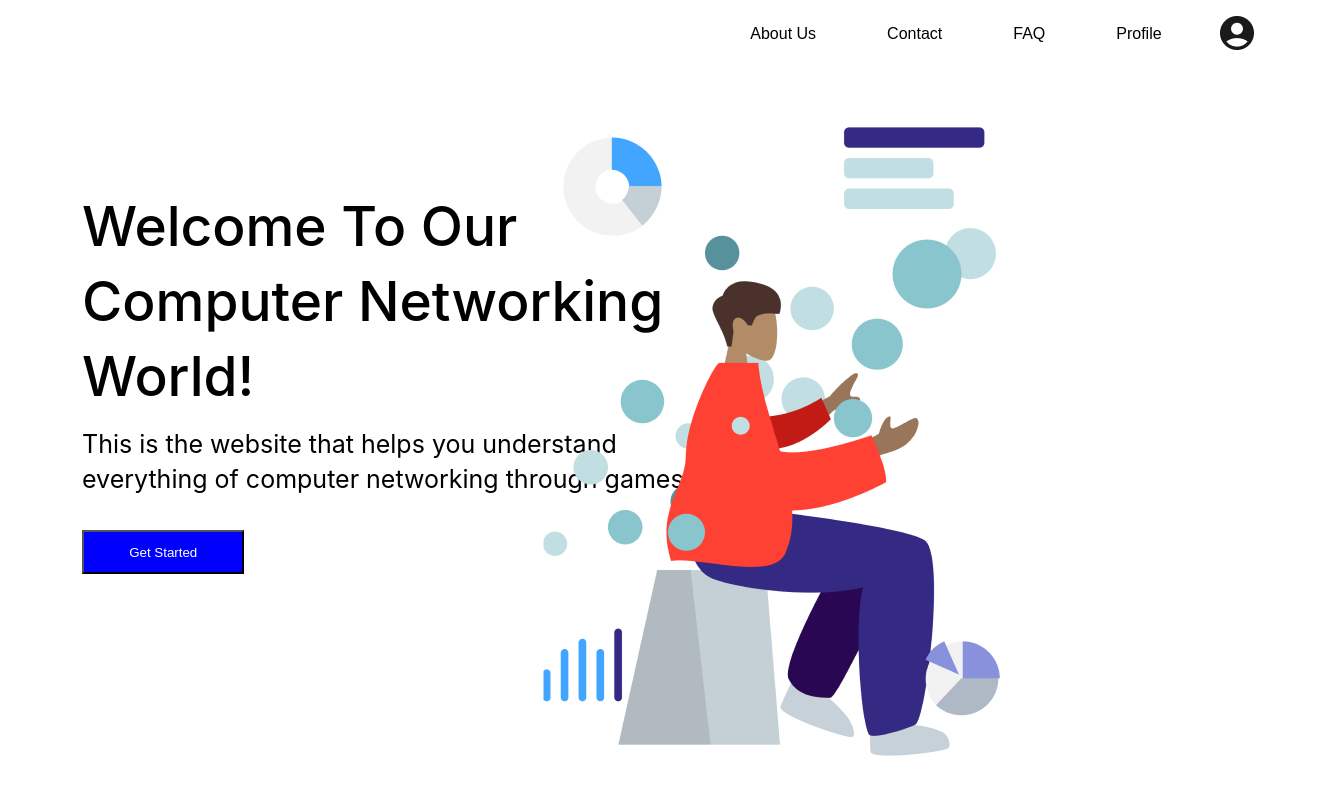
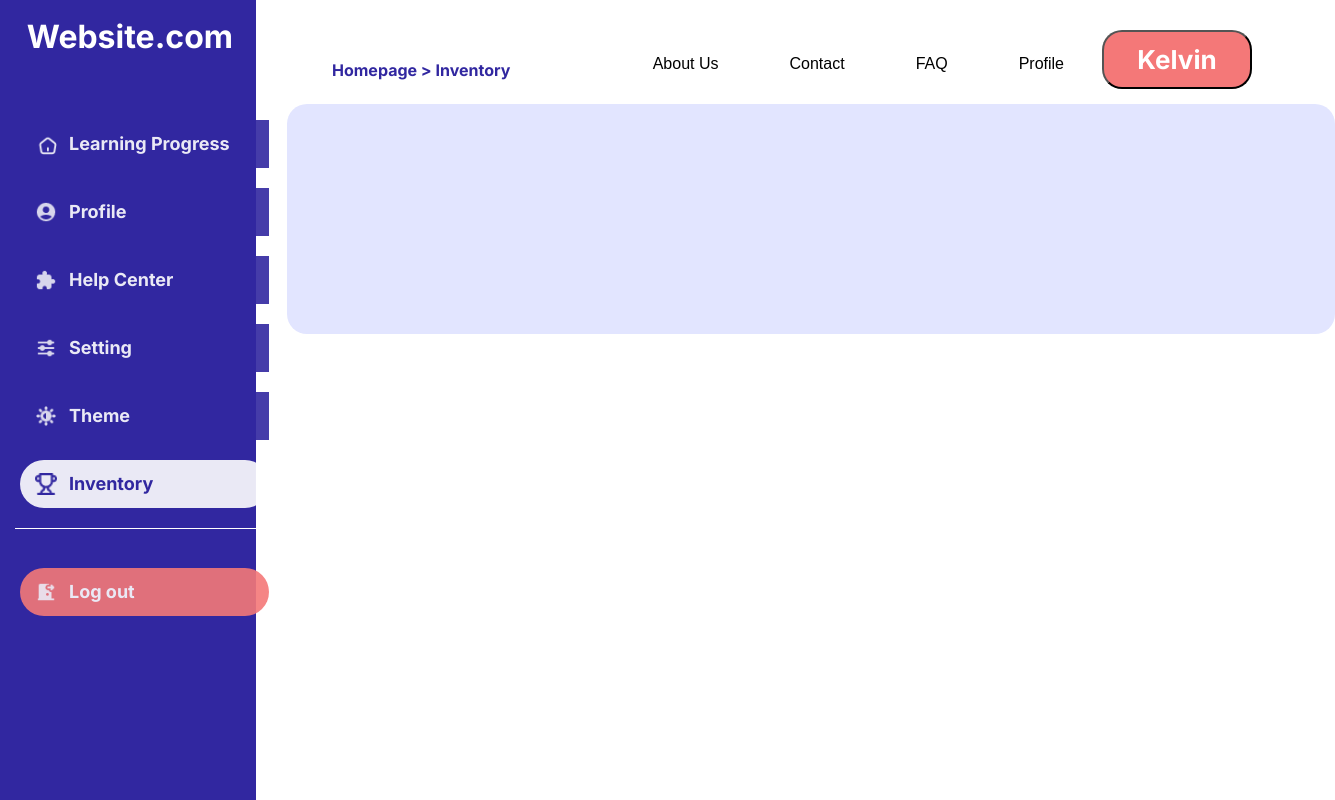
Before and after one commit to Networking-Platform/NetWhiz, a React (Create React App) app: page /inventory in a window 1280 px wide. Shown: the whole page, 1335 px wide, since content can reach past the window. Built offline with nearby package versions, Linux system fonts and the light colour scheme.

Commit message:
Set up routers

```diff
--- a/package.json
+++ b/package.json
@@ -3,6 +3,7 @@
   "version": "0.1.0",
   "private": true,
   "dependencies": {
+    "@fontsource/inter": "^5.0.16",
     "@testing-library/jest-dom": "^5.17.0",
     "@testing-library/react": "^13.4.0",
     "@testing-library/user-event": "^13.5.0",
@@ -12,6 +13,8 @@
     "@types/react-dom": "^18.2.18",
     "react": "^18.2.0",
     "react-dom": "^18.2.0",
+    "react-router": "^6.22.1",
+    "react-router-dom": "^6.22.1",
     "react-scripts": "5.0.1",
     "typescript": "^4.9.5",
     "web-vitals": "^2.1.4"
--- a/src/App.css
+++ b/src/App.css
@@ -1,3 +1,6 @@
+.body {
+  font-family: "Inter";
+}
 .App {
   text-align: center;
 }
--- a/src/App.tsx
+++ b/src/App.tsx
@@ -6,84 +6,93 @@ import AboutUs from './Components/AboutUs';
 import FAQ from './Components/FAQ';
 import Profile from './Components/Profile';
 import Inventory from './Components/Inventory';
+import "@fontsource/inter"
+import "@fontsource/inter/700.css";
+import { BrowserRouter as Router, Route, Routes, useNavigate } from 'react-router-dom';
 
 function App() {
-  const [currentPage, setCurrentPage] = useState('Home');
+
+  const usePageNavigation = () => {
+    const navigate = useNavigate();
+    return (pageName: string) => navigate(`/${pageName.toLowerCase()}`);
+  }
+
+  const setPage = usePageNavigation();
 
   const goToLogin = () => {
-    setCurrentPage('LogIn');
+    setPage('login');
   }
 
   const backToHome = () => {
-    setCurrentPage('Home');
+    setPage('');
   }
 
   const toContactPage = () => {
-    setCurrentPage('ContactUs');
+    setPage('contact');
   }
 
   const toAboutUsPage = () => {
-    setCurrentPage('AboutUs');
+    setPage('about');
   }
 
   const toFAQPage = () => {
-    setCurrentPage('FAQ');
+    setPage('faq');
   }
 
   const toProfilePage = () => {
-    setCurrentPage('Profile');
+    setPage('profile');
   }
 
   const toInventoryPage = () => {
-    setCurrentPage('Inventory');
+    setPage('inventory');
   }
 
   return (
     <div>
-      {currentPage === 'Home' ? <Home
+      <Routes>
+      <Route path="/" element={<Home
                                   getStartedHandler={goToLogin}
                                   aboutUsHandler={toAboutUsPage}
                                   contactHandler={toContactPage}
                                   FAQHandler={toFAQPage}
                                   ProfileHandler={toProfilePage}
-                                /> : null}
+                                />} />
 
-      {currentPage === 'LogIn' ? <LogIn
+      <Route path="/login" element={<LogIn
                                           backToHomeHandler={backToHome}
-                                  /> : null}
-
-      {currentPage === 'AboutUs' ? <AboutUs
+                                        />} />
+        <Route path="/contact" element={<ContactUs
                                             aboutUsHandler={toAboutUsPage}
                                             contactHandler={toContactPage}
                                             FAQHandler={toFAQPage}
-                                    /> : null}
-      {currentPage === 'ContactUs' ? <ContactUs
+                                          />} />
+        <Route path="/about" element={<AboutUs
                                           aboutUsHandler={toAboutUsPage}
                                           contactHandler={toContactPage}
                                           FAQHandler={toFAQPage}
-                                    /> : null}
-      {currentPage === 'FAQ' ? <FAQ
+                                        />} />
+        <Route path="/faq" element={<FAQ
                                         aboutUsHandler={toAboutUsPage}
                                         contactHandler={toContactPage}
                                         FAQHandler={toFAQPage}
-                                /> : null}
-      {currentPage === 'Profile' ? <Profile
+                                      />} />
+        <Route path="/profile" element={<Profile
                                             ProfileHandler={toProfilePage}
                                             aboutUsHandler={toAboutUsPage}
                                             contactHandler={toContactPage}
                                             FAQHandler={toFAQPage}
                                             getStartedHandler={goToLogin}
                                             InventoryHandler={toInventoryPage}
-                                    /> : null}
-      {currentPage === 'Inventory' ? <Inventory
+                                          />} />
+        <Route path="/inventory" element={<Inventory
                                               ProfileHandler={toProfilePage}
                                               aboutUsHandler={toAboutUsPage}
                                               contactHandler={toContactPage}
                                               FAQHandler={toFAQPage}
                                               getStartedHandler={goToLogin}
-                                    /> : null}
+                                            />} />
+      </Routes>
     </div>
-
   );
 }
 
--- a/src/Components/Inventory.tsx
+++ b/src/Components/Inventory.tsx
@@ -49,7 +49,7 @@ function Inventory({ProfileHandler,
                     Inventory
                 </button>
                 <div id="separation-line"></div>
-                <button id="sidebar-logout-button">
+                <button id="sidebar-logout-button" onClick={getStartedHandler}>
                     <img src={logout_icon} alt="Logout Icon"/>
                     Log out
                 </button>
@@ -64,6 +64,9 @@ function Inventory({ProfileHandler,
                     <button className="inventory-info-button" onClick={ProfileHandler}> Profile </button>
                 </div>
                 <button id = "red-name-button">Kelvin</button>
+                <div id="top-area">
+
+                </div>
             </div>
         </div>
     );
--- a/src/Components/Profile.tsx
+++ b/src/Components/Profile.tsx
@@ -52,7 +52,7 @@ function Profile({ProfileHandler,
                     Inventory
                 </button>
                 <div id="separation-line"></div>
-                <button id="sidebar-logout-button">
+                <button id="sidebar-logout-button" onClick={getStartedHandler}>
                     <img src={logout_icon} alt="Logout Icon"/>
                     Log out
                 </button>
--- a/src/Styles/Inventory.modules.css
+++ b/src/Styles/Inventory.modules.css
@@ -250,7 +250,7 @@
 
 #inventory-title {
     position: absolute;
-    width: 173px;
+    width: 200px;
     height: 22px;
     left: 76px;
     top: 60px;
@@ -285,3 +285,16 @@
     padding-bottom: 10px;
     margin-left: 10px;
 }
+
+
+#top-area {
+    position: absolute;
+    width: 1048px;
+    height: 230px;
+    left: 3%;
+    right: 3%;
+    top: 13%;
+
+    background: #E2E5FF;
+    border-radius: 20px;
+}
--- a/src/index.tsx
+++ b/src/index.tsx
@@ -3,13 +3,16 @@ import ReactDOM from "react-dom/client";
 import "./index.css";
 import App from "./App";
 import reportWebVitals from "./reportWebVitals";
+import { BrowserRouter } from "react-router-dom";
 
 const root = ReactDOM.createRoot(
   document.getElementById("root") as HTMLElement
 );
 root.render(
   <React.StrictMode>
-    <App />
+    <BrowserRouter>
+      <App />
+    </BrowserRouter>
   </React.StrictMode>
 );
 
```
Also changed, not shown: 2 other files (tests, documents, lock files or other folders). Lines whose indentation alone changed are shown as unchanged.
